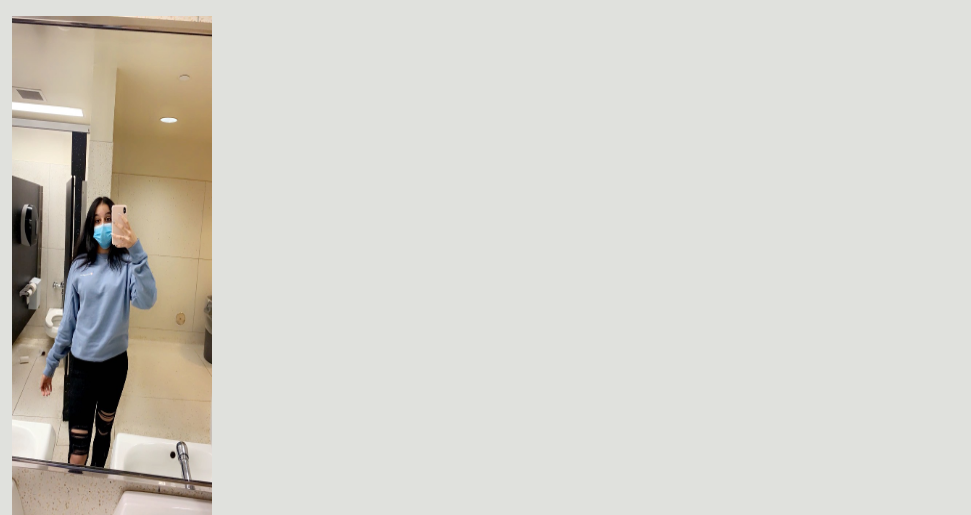
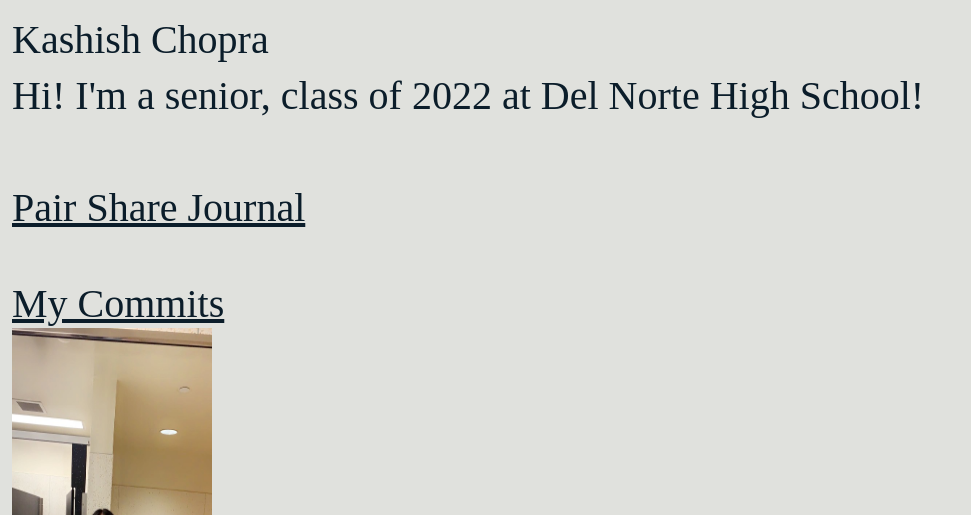
Before and after one commit to sanvi1855544/p3-avatar, a Flask app: page /Kashish/ in a window 1280 px wide. Shown: the part 72-587 px from the top of the page, without its empty margins (0-971 px from the left). Run offline with Flask 2, Linux system fonts and the light colour scheme; some libraries are stand-ins or nearby versions.

Commit message:
kashish about me page links

```diff
--- a/templates/Kashish.html
+++ b/templates/Kashish.html
@@ -11,6 +11,15 @@
     <h1>
         <blockquote><blockquote>
             <body>
+
+
+            <h1>Kashish Chopra</h1>
+            <p>Hi! I'm a senior, class of 2022 at Del Norte High School! </p>
+
+
+
+            <br><a class="button" href="https://docs.google.com/document/d/1Vq5dNQy-iN9p6DGT1PZSG1VUp3FRJ_72Pq5ppDtPAwg/edit?usp=sharing">Pair Share Journal</a></br>
+            <br><a class="button" href="https://github.com/sanvi1855544/p3-avatar/commits?author=kashishchopraa">My Commits</a></br>
 
             <img id="myImage" onclick="changeImage()" src="/static/images/kashish.jpeg"" width="200" height="500">
 
```
